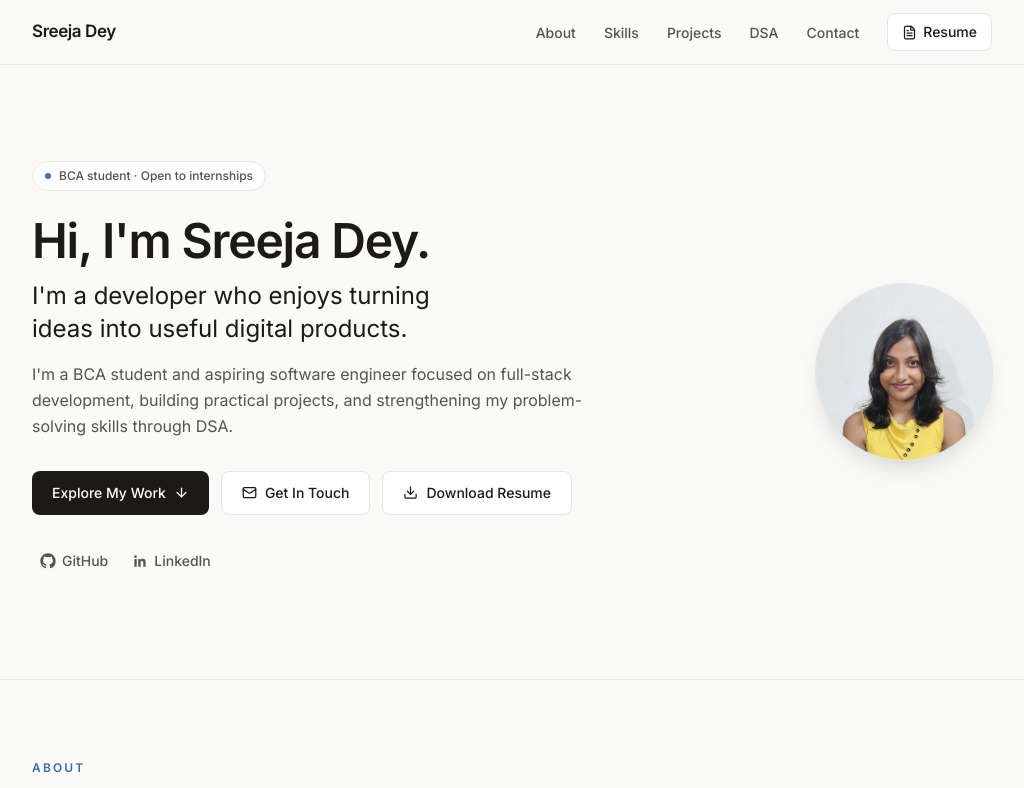
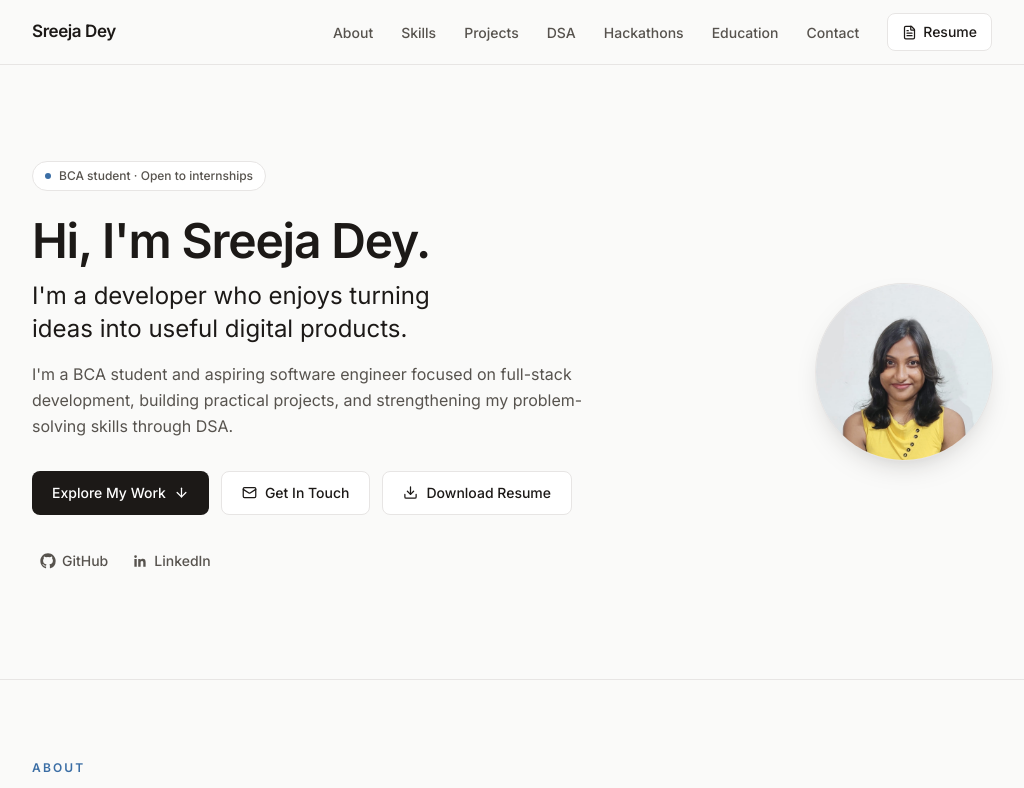
Before and after one commit to Exploring-glitch/sreeja-dey-portfolio, a React (Vite) app: page / in a window 1280 px wide. Shown: the top 788 px of the page, without its empty margins (128-1152 px from the left). Built offline with nearby package versions, Linux system fonts and the light colour scheme.

Commit message:
chore: update nav links with Education and Hackathons

```diff
--- a/src/data/portfolio.js
+++ b/src/data/portfolio.js
@@ -21,6 +21,8 @@ export const navLinks = [
   { label: "Skills", href: "#skills" },
   { label: "Projects", href: "#projects" },
   { label: "DSA", href: "#dsa" },
+  { label: "Hackathons", href: "#hackathons" },
+  { label: "Education", href: "#education" },
   { label: "Contact", href: "#contact" },
 ];
 
```
